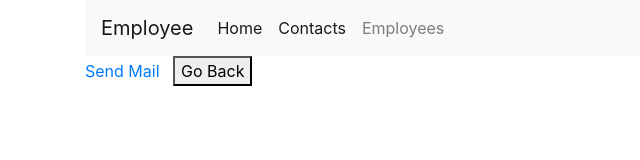
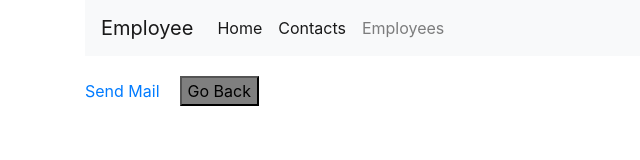
Before and after one commit to alif-ic/employee-app, a React app: page /contacts in a window 1280 px wide. Shown: the whole page, without its empty margins (0-640 px from the left). Built offline with nearby package versions, Linux system fonts and the light colour scheme.

Commit message:
Added sass

```diff
--- a/src/components/App.js
+++ b/src/components/App.js
@@ -2,8 +2,6 @@ import React from "react"
 import TableView from "./TableView"
 import EmployeeForm from "./EmployeeForm"
 import Nav from "./Nav"
-
-import style from "./../style.scss"
 
 class App extends React.Component {
 
@@ -85,7 +83,7 @@ class App extends React.Component {
                     submitThis={this.onSubmit}
                     currentButtonName={this.state.current} />
 
-                <button className={style.silver} onClick={this.goback}>Go Back</button>
+                <button className="silver" onClick={this.goback}>Go Back</button>
             </React.Fragment>
         );
     }
--- a/src/components/Contacts.js
+++ b/src/components/Contacts.js
@@ -1,6 +1,5 @@
 import React from "react"
 import Nav from "./Nav"
-import style from  "./../style.scss"
 
 class Contacts extends React.Component {
     constructor(props) {
@@ -20,8 +19,7 @@ class Contacts extends React.Component {
                     target="_top">
                     Send Mail
                 </a>
-                &nbsp;&nbsp;&nbsp;
-                <button className={style.silver} onClick={this.goback}>Go Back</button>
+                <button className="silver mar" onClick={this.goback}>Go Back</button>
             </React.Fragment>
         );
     }
--- a/src/components/TableView.js
+++ b/src/components/TableView.js
@@ -4,6 +4,10 @@ import React, {Fragment} from "react"
 class TableView extends React.Component {
     constructor(props) {
         super(props);
+
+        this.state = {
+            employee: this.props.employee
+        };
 
         this.onDelete = this.onDelete.bind(this);
         this.onEdit = this.onEdit.bind(this);
@@ -20,6 +24,14 @@ class TableView extends React.Component {
         }
     }
 
+    componentDidUpdate(prevProps){
+        if(prevProps.employee != this.props.employee){
+            this.setState({
+                employee: this.props.employee
+            });
+        }
+    }
+
     render() {
         return (
             <Fragment>
@@ -31,7 +43,7 @@ class TableView extends React.Component {
                     </tr>
                 </thead>
                 <tbody>
-                    {this.props.employee.map((item, index) => (
+                    {this.state.employee.map((item, index) => (
                         <tr key={index}>
                             <td>{item.name}</td>
                             <td>{item.age}</td>
--- a/src/index.js
+++ b/src/index.js
@@ -5,6 +5,8 @@ import {BrowserRouter as Router, Route, Switch} from "react-router-dom"
 import Home from "./components/Home"
 import Contacts from "./components/Contacts";
 import App from "./components/App";
+
+import "./style.scss"
 
 const route = (<Router>
     <Switch>
--- a/src/style.scss
+++ b/src/style.scss
@@ -1,5 +1,10 @@
 $defaultBackgroundColor: rgb(127, 127, 127);
+$buttonMargin: 20px;
 
 .silver{
     background-color: $defaultBackgroundColor;
 }
+
+button.mar{
+    margin: $buttonMargin;
+}
```
